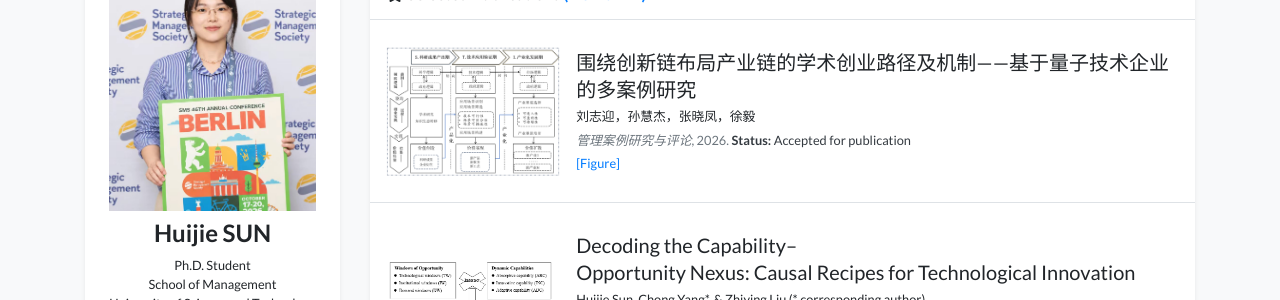
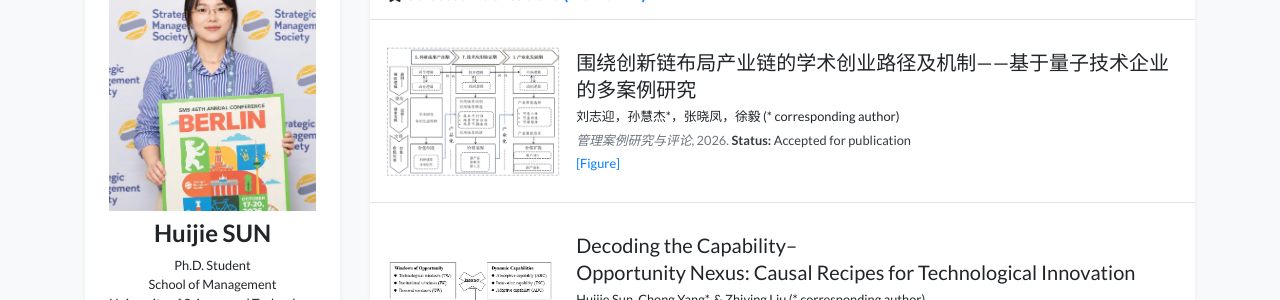
Before and after one commit to shj0512/shj0512.github.io, a Jekyll site: the page built from index.html, in a window 1280 px wide and 900 px high, scrolled down 1194 px. Shown: the part 152-452 px from the top of the window. Built offline with Jekyll 4.4.1, drawn with Linux system fonts in a browser that asks for light colours; nearby versions of some CDN libraries; a style sheet for code colours, icons or effects is not loaded.

Commit message:
Update research_outputs.yml

```diff
--- a/_data/research_outputs.yml
+++ b/_data/research_outputs.yml
@@ -3,7 +3,7 @@
 
 published:
 - title: "围绕创新链布局产业链的学术创业路径及机制——基于量子技术企业的多案例研究"
-  authors: "刘志迎，孙慧杰，张晓凤，徐毅"
+  authors: "刘志迎，孙慧杰*，张晓凤，徐毅 (* corresponding author)"
   venue: "管理案例研究与评论"
   year: "2026"
   status: "Accepted for publication"
```
